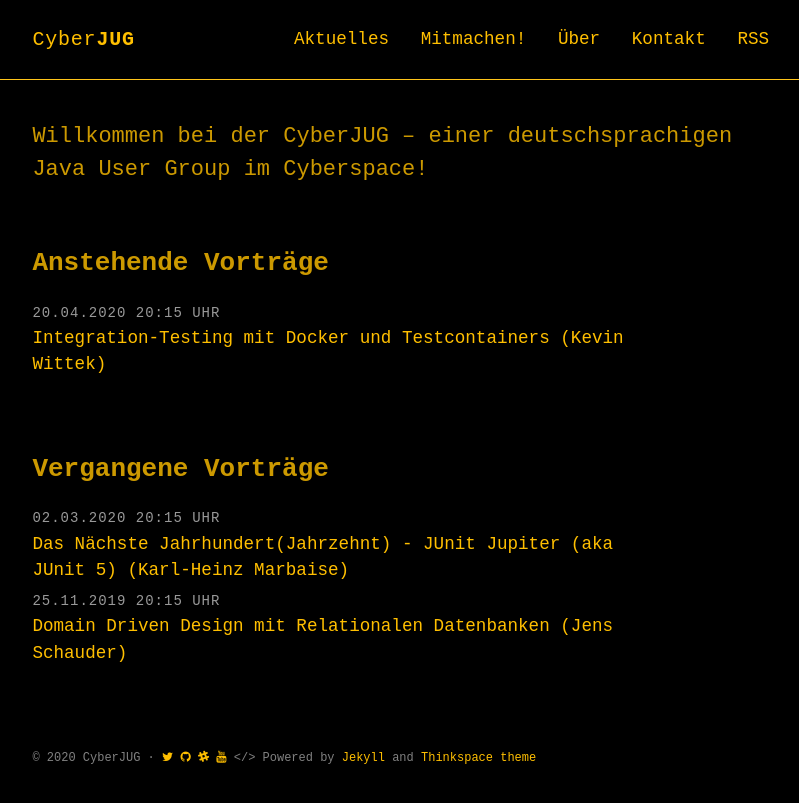
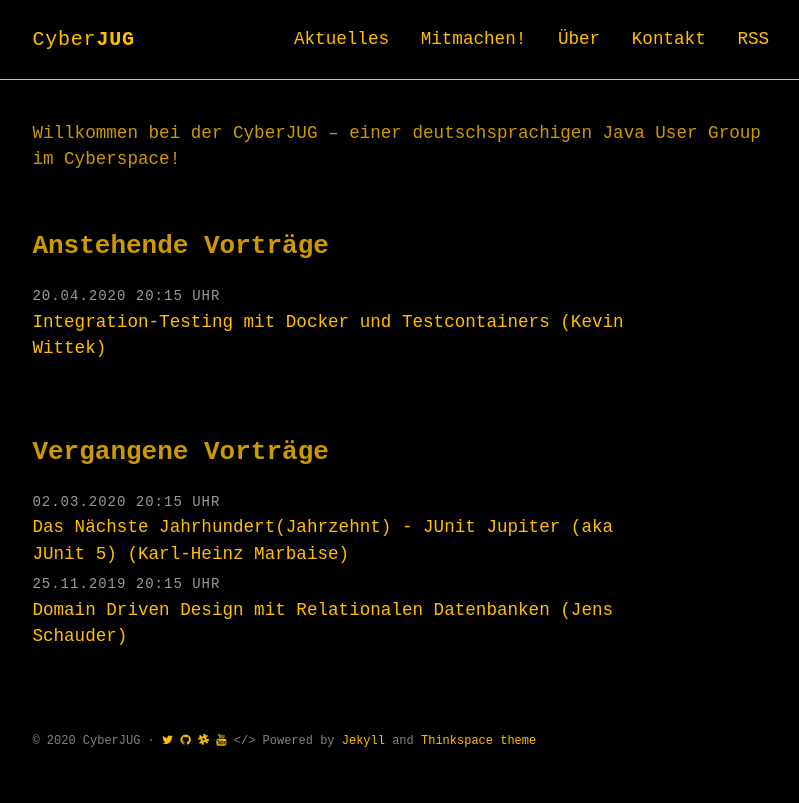
Before and after one commit to cyberjug/website, a Jekyll site: the page built from docs/index.html, in a window 1280 px wide. Shown: the top 803 px of the page, without its empty margins (234-1033 px from the left). Built offline with Jekyll 4.4.1, drawn with Linux system fonts in a browser that asks for light colours; some web fonts are replaced.

Commit message:
simplify main page

```diff
--- a/docs/_includes/intro.html
+++ /dev/null
@@ -1,5 +0,0 @@
-<section class="intro">
-  <div class="container">
-    <p class="lead">Willkommen bei der CyberJUG &ndash; einer deutschsprachigen Java User Group im  Cyberspace!</p>
-  </div>
-</section>
--- a/docs/index.html
+++ b/docs/index.html
@@ -3,7 +3,11 @@
 title: Home
 ---
 
-{% include intro.html %}
+<section class="intro">
+  <div class="container">
+    <p>Willkommen bei der CyberJUG &ndash; einer deutschsprachigen Java User Group im  Cyberspace!</p>
+  </div>
+</section>
 
 <section class="post-list">
 
```
